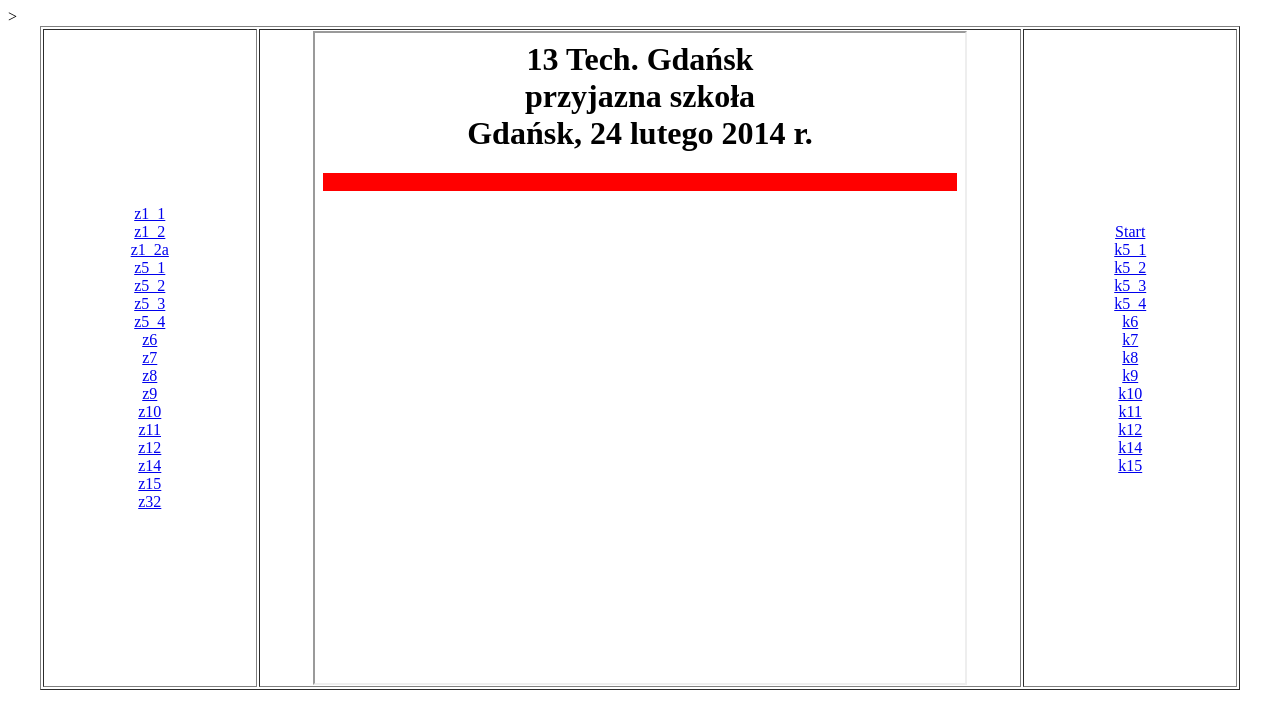
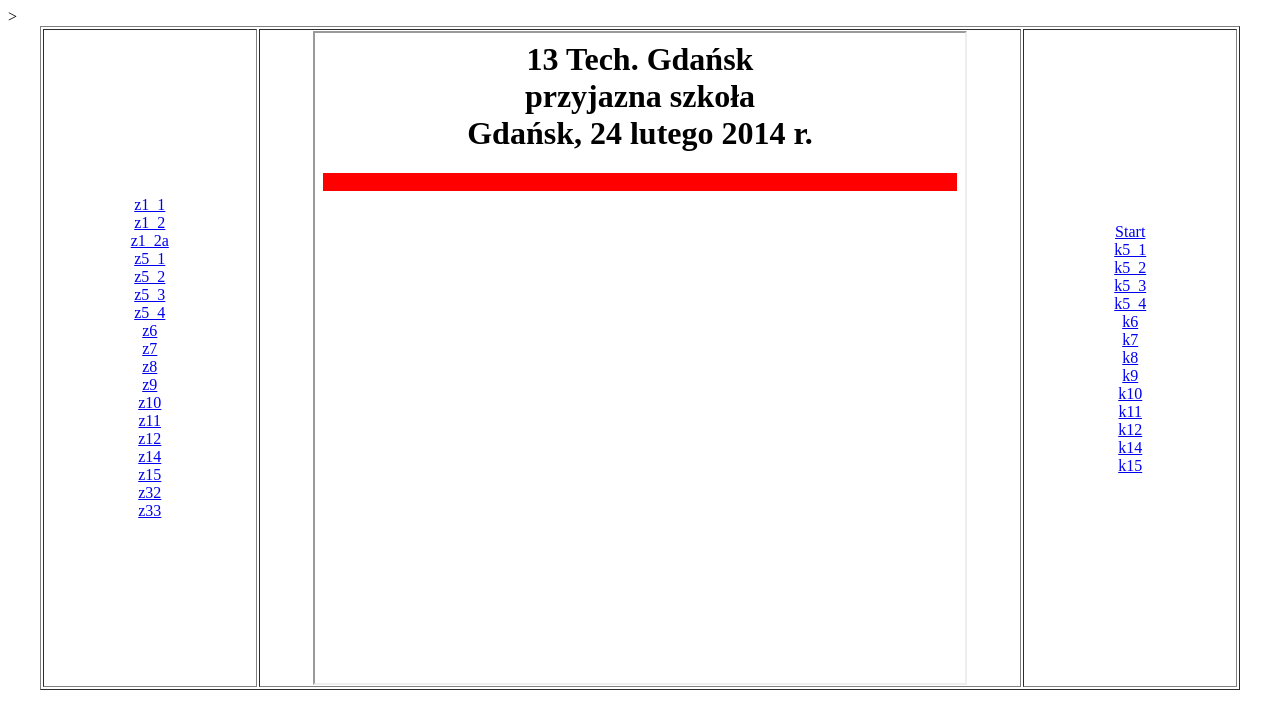
Before and after one commit to Kapsel006/1-15, a plain HTML site: page index.html in a window 1280 px wide. Drawn offline with Linux system fonts and the light colour scheme.

Commit message:
Update index.html

```diff
--- a/index.html
+++ b/index.html
@@ -39,6 +39,8 @@
 <a href="zad15.html" target="strony">z15</a>
 <br>
   <a href="z32.html" target="strony">z32</a>
+  <br>
+    <a href="z33.html" target="strony">z33</a>
   <br>
 
 
```
